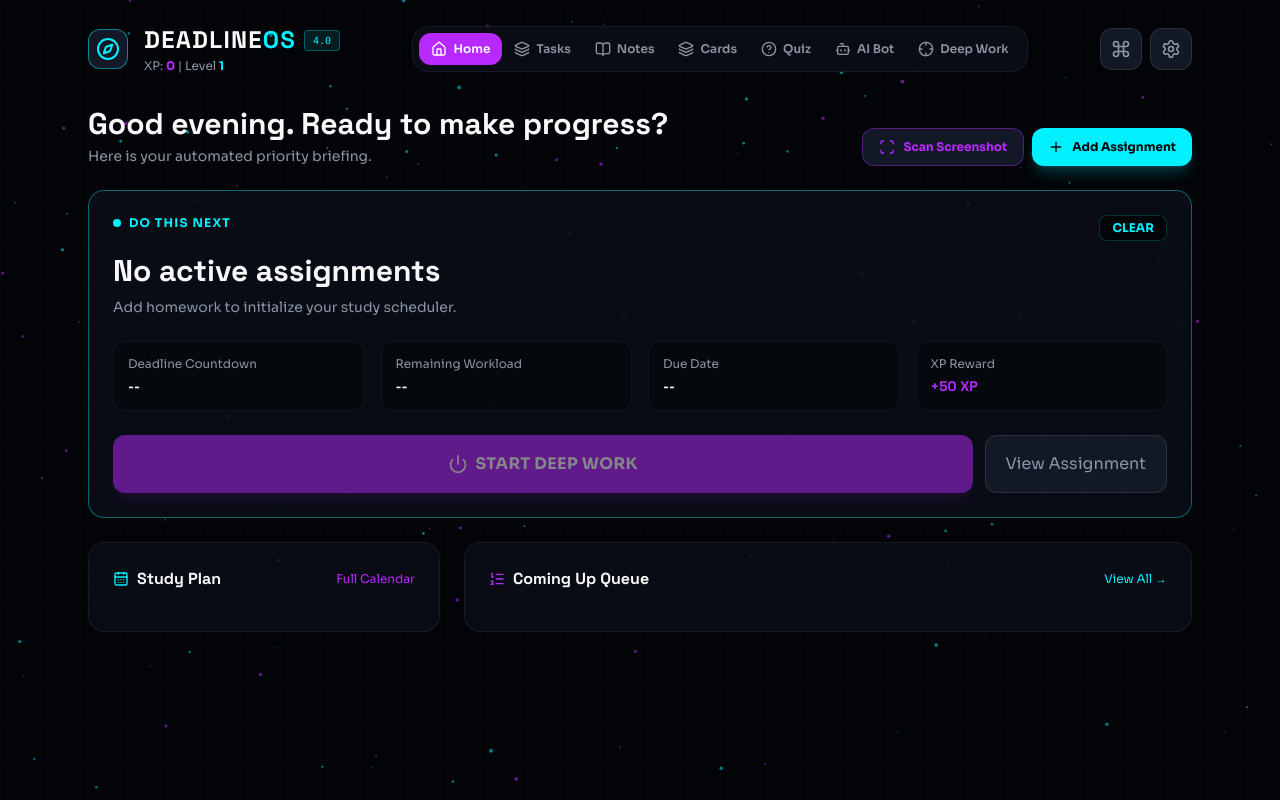
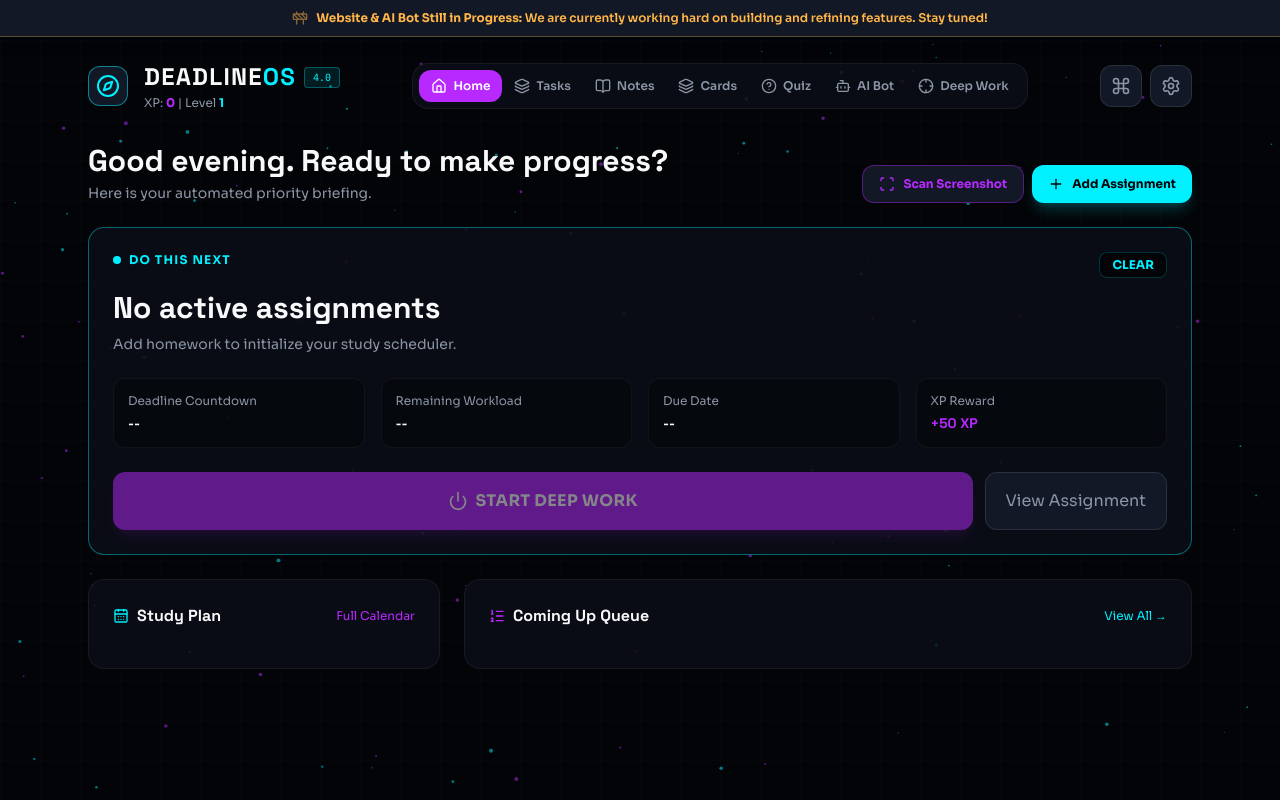
Before and after one commit to mohamednaser2143-sudo/Deadline-study-os, a plain HTML site: page index.html in a window 1280 px wide. Drawn offline with nearby package versions, Linux system fonts and the light colour scheme.

Commit message:
Update index.html

```diff
--- a/index.html
+++ b/index.html
@@ -106,7 +106,13 @@
   <canvas id="particle-canvas"></canvas>
   <div class="grid-background"></div>
 
-  <div id="toast-container" class="fixed top-6 right-6 z-50 flex flex-col gap-3 pointer-events-none"></div>
+  <!-- STILL IN PROGRESS BANNER -->
+  <div class="w-full bg-elevatedDark border-b border-statusWarning/30 py-2.5 px-4 text-center z-20 flex items-center justify-center gap-2 text-xs font-semibold text-statusWarning shadow-lg">
+    <i data-lucide="construction" class="w-4 h-4 animate-pulse"></i>
+    <span><strong>Website & AI Bot Still in Progress:</strong> We are currently working hard on building and refining features. Stay tuned!</span>
+  </div>
+
+  <div id="toast-container" class="fixed top-14 right-6 z-50 flex flex-col gap-3 pointer-events-none"></div>
 
   <!-- COMMAND PALETTE -->
   <div id="command-palette" class="hidden fixed inset-0 bg-bgDark/80 backdrop-blur-md z-50 flex items-start justify-center pt-24 p-4">
```
